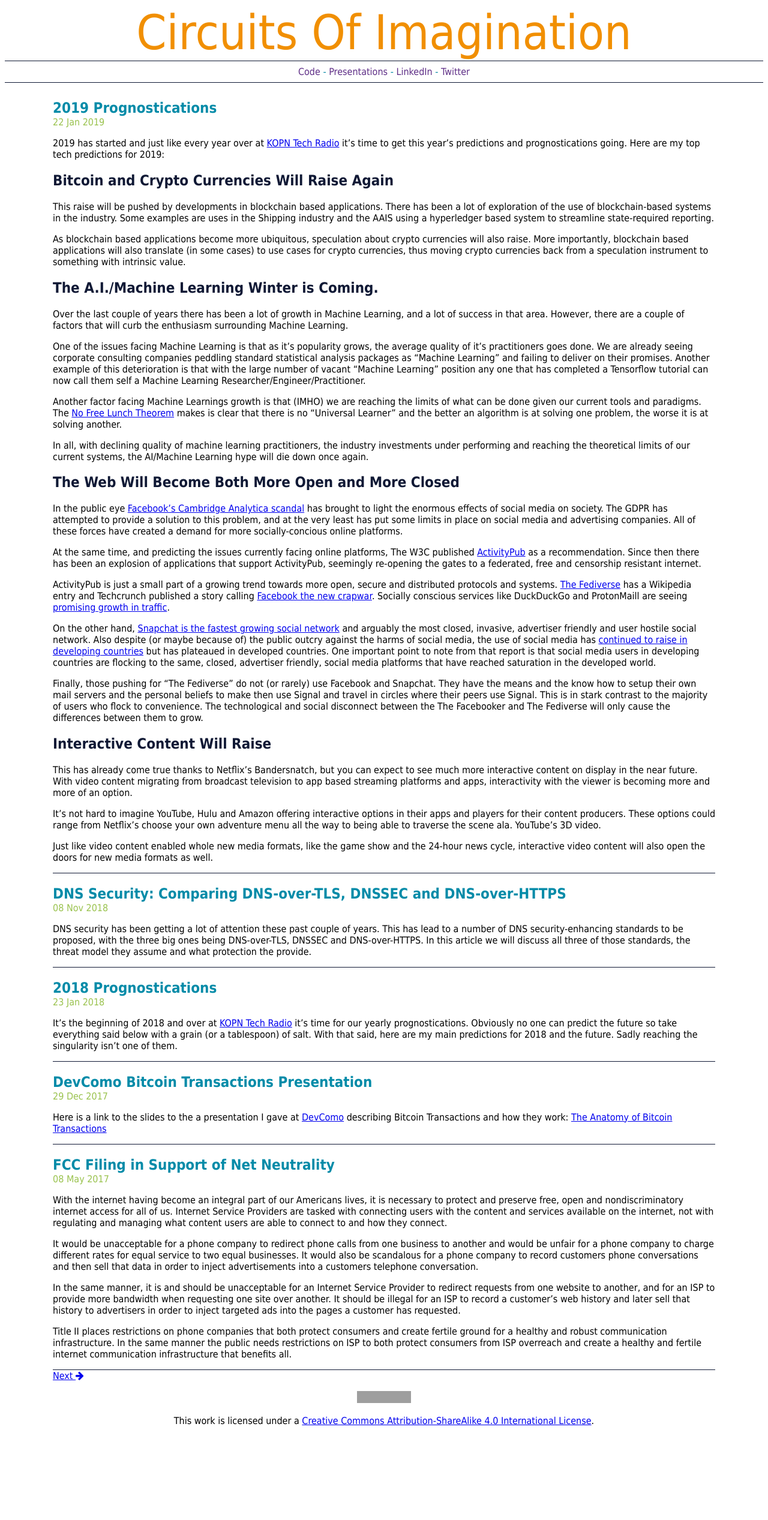
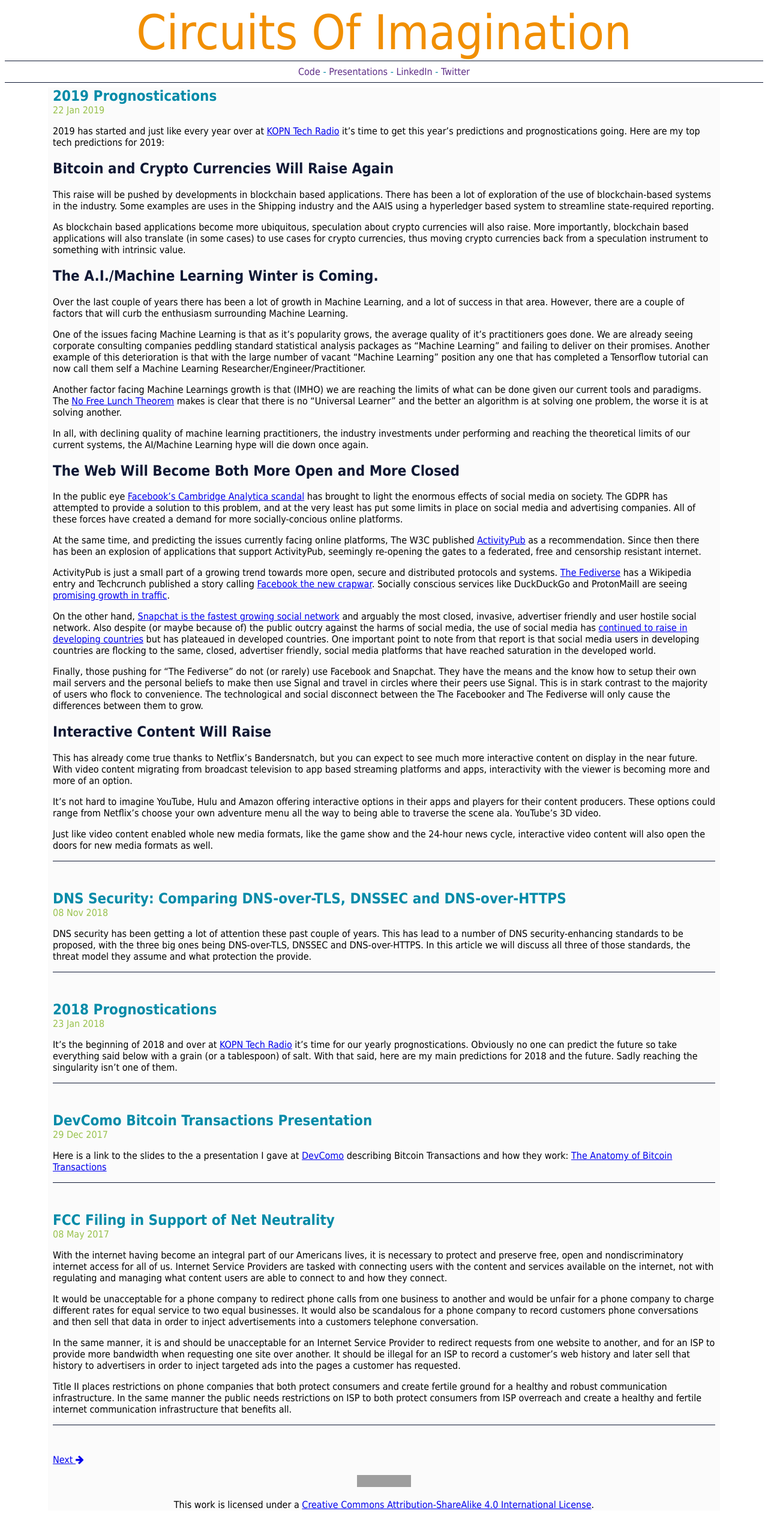
Before and after one commit to tantalum/tantalum.github.io, a Jekyll site: the page built from index.html, in a window 1280 px wide. Shown: the whole page at 60% size. Built offline with Jekyll 4.4.1, drawn with Linux system fonts in a browser that asks for light colours; the list of posts is cut into pages by our own code; comment, search, counter and statistics services are not loaded; before the commit the page ends 2394 px from its top, so only the background shows below that; grey boxes are pictures that could not be loaded.

Commit message:
Subtle CSS changes

```diff
--- a/css/main.scss
+++ b/css/main.scss
@@ -12,6 +12,7 @@ $coi-green:  #99C24D;
 $coi-teal:   #101935;
 $coi-white:  #fff;
 $coi-gray:   #777;
+$coi-very-light-gray: #fbfbfb;
 
 // DIMENSIONS
 $coi-simple-padding: 0.5em;
@@ -82,6 +83,7 @@ blockquote {
 .coi-main {
   padding: 0px $coi-simple-padding;
   margin: $coi-post-margin-small;
+  background: $coi-very-light-gray;
 
   @media screen and (min-width: $coi-tablet-breakpoint) and (max-width: $coi-desktop-breakpoint - 1 ) {
     margin: $coi-post-margin-med;
@@ -94,9 +96,10 @@ blockquote {
   //------ Post Listing on Main Page ----
   .coi-post-card {
     border-bottom: solid $coi-teal 1px;
+    margin-bottom: 3em;
     .coi-post-card-title-container {
       .coi-post-card-title {
-        margin-bottom: 0px;
+        margin: 0px;
         a.coi-post-card-title-link {
           color: $coi-blue;
           text-decoration: none;
@@ -124,7 +127,7 @@ blockquote {
      .coi-post-header {
       .coi-post-header-title {
         color: $coi-blue;
-        margin-bottom: 0px;
+        margin: 0px;
       }
       .coi-post-header-date {
         color: $coi-green;
```
